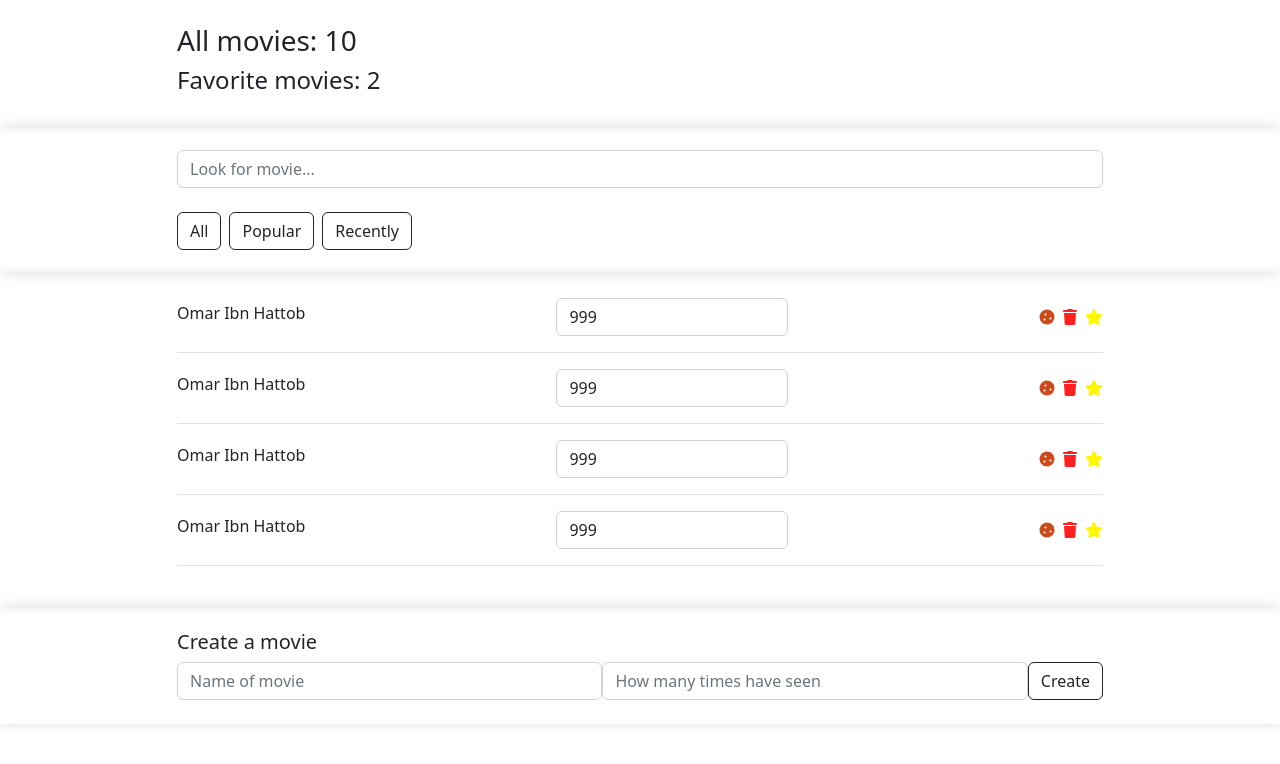
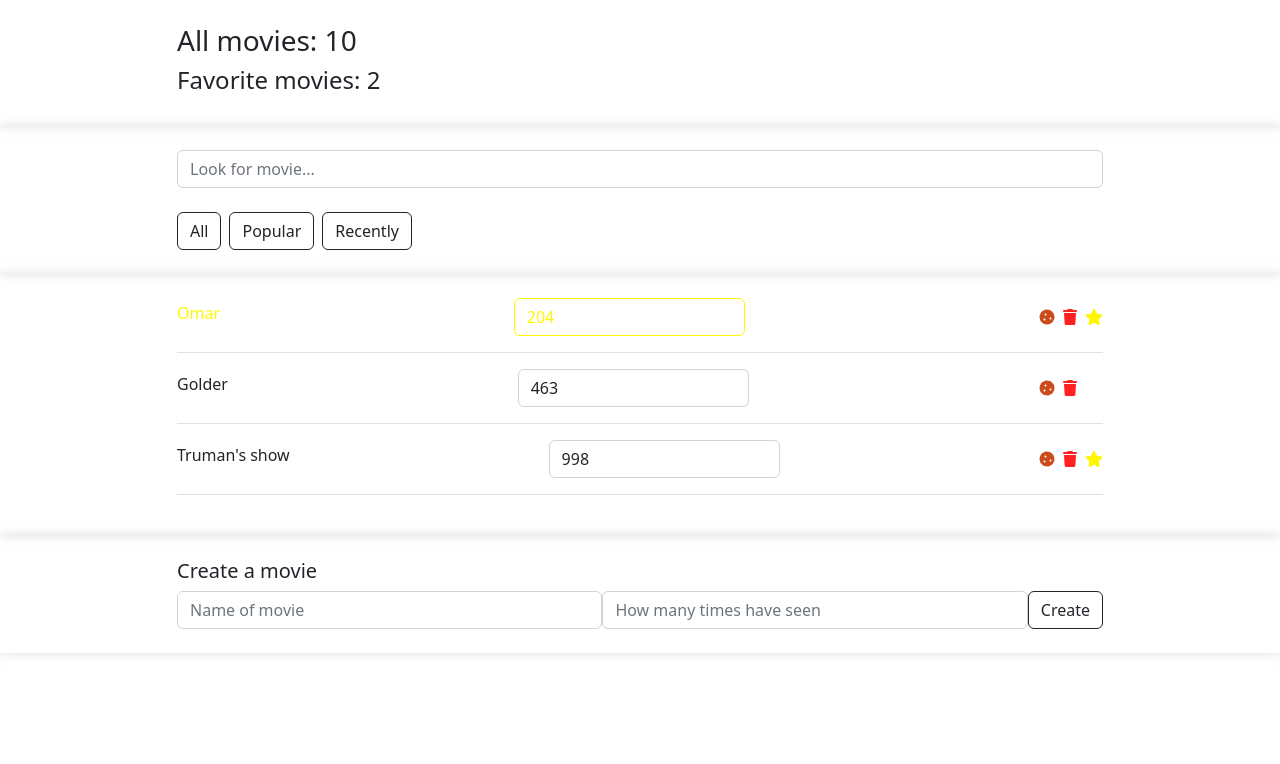
Before and after one commit to 7Davronbek/vue-sammi, a Vue app: page / in a window 1280 px wide. Shown: the top 764 px of the page. Built offline with nearby package versions, Linux system fonts and the light colour scheme.

Commit message:
vue-practise

```diff
--- a/src/components/movie-list-item/MovieListItem.vue
+++ b/src/components/movie-list-item/MovieListItem.vue
@@ -1,16 +1,28 @@
 <template>
   <div class="d-flex align-items-center justify-content-between mb-3 border-bottom pb-3">
-    <h6>Omar Ibn Hattob</h6>
-    <input type="number" defaultValue="999" class="form-control w-25 mx-4" />
+    <h6 :class="[{ favorite: movie.like }]">{{ movie.name }}</h6>
+    <input
+      type="number"
+      :class="[{ favorite: movie.like }]"
+      :value="movie.viewers"
+      class="form-control w-25 mx-4"
+    />
     <div class="icon">
-      <i class="fa fa-cookie "></i>
+      <i class="fa fa-cookie"></i>
       <i class="fa fa-trash mx-2"></i>
-      <i class="fa fa-star"></i>
+      <i class="fa fa-star" :class="[{ favorite: movie.favorite }]"></i>
     </div>
   </div>
 </template>
 <script>
-export default {}
+export default {
+  props: {
+    movie: {
+      type: Object,
+      required: true
+    }
+  }
+}
 </script>
 <style>
 .fa {
@@ -23,11 +35,20 @@ export default {}
   color: rgb(203, 75, 28);
 }
 .fa-star {
-    color: #fff700;
+  color: #fff700;
+  opacity: 0;
+  visibility: hidden;
+  transition: all 0.3s ease-in-out;
 }
 
-h6.favorite {
-    color: #fff700;
+.fa-star.favorite {
+  opacity: 1;
+  visibility: visible;
 }
 
+h6.favorite,
+input.favorite {
+  color: #fff700;
+  border-color: #fff700;
+}
 </style>
--- a/src/components/movie-list/MovieList.vue
+++ b/src/components/movie-list/MovieList.vue
@@ -1,26 +1,47 @@
+<script>
+import MovieListItem from '../movie-list-item/MovieListItem.vue'
+
+export default {
+  components: {
+    MovieListItem
+  },
+  data() {
+    return {
+      movies: [
+        {
+          name: 'Omar',
+          viewers: 204,
+          like: true,
+          favorite: true
+        },
+        {
+          name: 'Golder',
+          viewers: 463,
+          like: false,
+          favorite: false
+        },
+        {
+          name: "Truman's show",
+          viewers: 998,
+          like: false,
+          favorite: true
+        }
+      ]
+    }
+  }
+}
+</script>
+
 <template>
   <div class="MovieList py-4">
     <div class="container">
       <div class="row">
         <div class="col-10 mx-auto">
-          <MovieListItem />
-          <MovieListItem />
-          <MovieListItem />
-          <MovieListItem />
+          <MovieListItem v-for="movie in movies" :key="movie.name" :movie="movie" />
         </div>
       </div>
     </div>
   </div>
 </template>
 
-<script>
-import MovieListItem from '../movie-list-item/MovieListItem.vue'
-
-export default {
-  components: {
-    MovieListItem
-  }
-}
-</script>
-
 <style></style>
```
